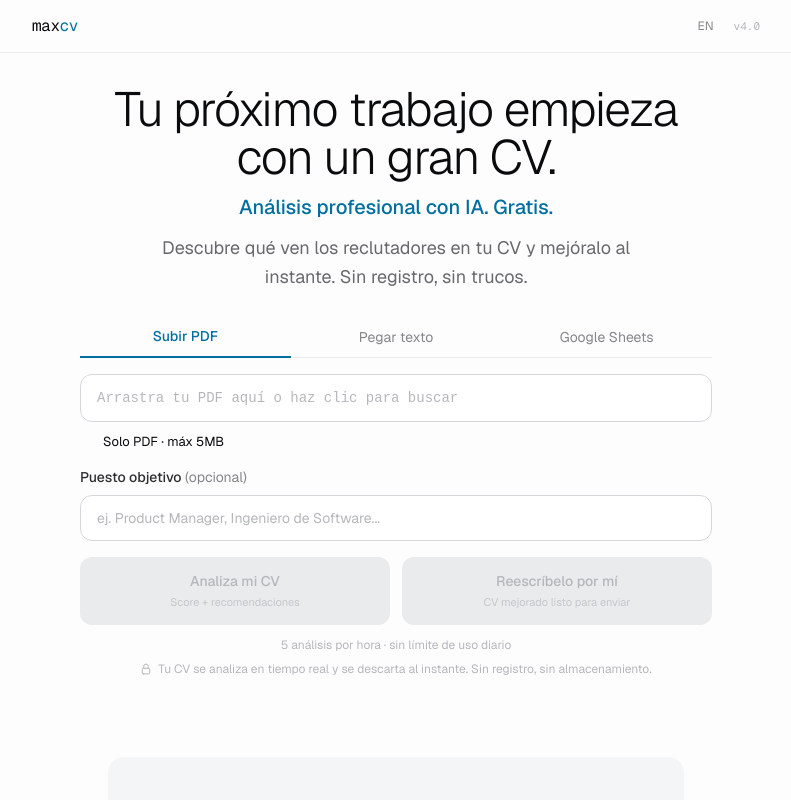
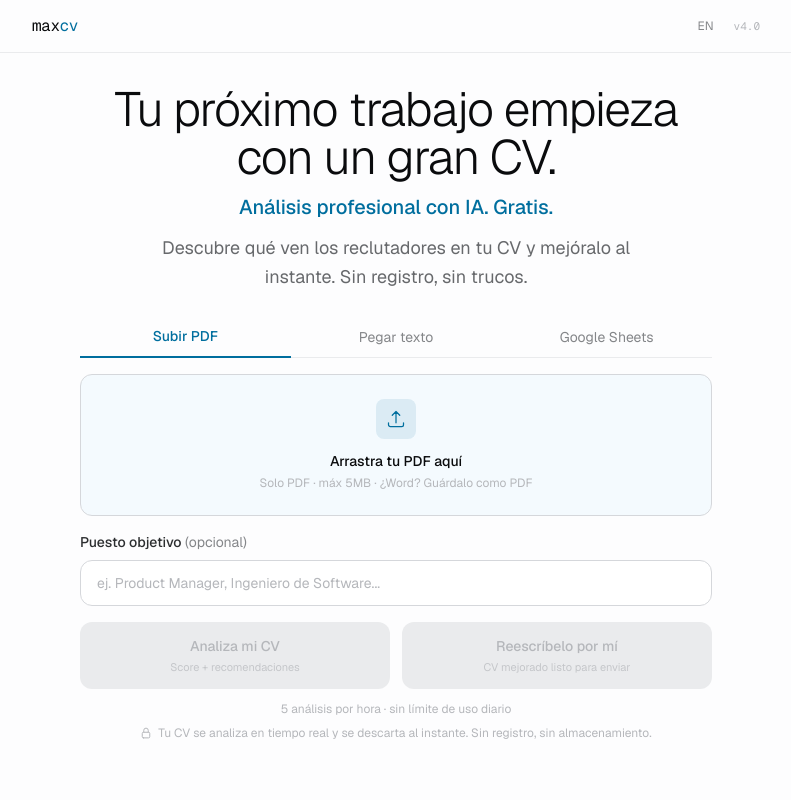
Before and after one commit to pixan-ai/maxcv, a Next.js app: page / in a window 1280 px wide. Shown: the top 800 px of the page, without its empty margins (244-1035 px from the left). Built offline with nearby package versions, Linux system fonts and the light colour scheme.

Commit message:
revert: CVInput a versión del 31 de marzo

```diff
--- a/src/components/CVInput.tsx
+++ b/src/components/CVInput.tsx
@@ -16,417 +16,168 @@ interface CVInputProps {
 const MAX_FILE_SIZE = 5 * 1024 * 1024;
 
 const T = {
-  en: {
-    tabText: "Paste text", tabFile: "Upload PDF", tabSheets: "Google Sheets",
-    labelCv: "Your resume", placeholderCv: "Paste your resume text here...", chars: "chars",
-    labelRole: "Target role", optional: "optional",
-    placeholderRole: "e.g. Product Manager, Software Engineer...",
-    uploadIdle: "Drop your PDF here or click to browse",
-    uploadMeta: "PDF only · max 5MB",
-    uploading: "Uploading file...",
-    analyzing: "Analyzing with AI...",
-    parseError: "Could not read the file. Try pasting your resume instead.",
-    uploadSuccess: "File loaded", changeFile: "Change",
-    clearText: "Clear",
-    sheetsLabel: "Google Sheets link",
-    sheetsPlaceholder: "https://docs.google.com/spreadsheets/d/...",
-    sheetsHint: 'The sheet must be shared as "Anyone with the link"',
-    sheetsButton: "Import", sheetsLoading: "Importing...",
-    sheetsError: "Could not access Google Sheet.",
-    fileTooLarge: "File is too large. Maximum 5MB.",
-    fileWrongType: "Only PDF files accepted.",
-    privacy: "Your CV is processed in real-time and never stored.",
-    hintTime: "This may take up to 60 seconds. Keep this page open.",
-  },
-  es: {
-    tabText: "Pegar texto", tabFile: "Subir PDF", tabSheets: "Google Sheets",
-    labelCv: "Tu currículum", placeholderCv: "Pega el texto de tu currículum aquí...", chars: "caracteres",
-    labelRole: "Puesto objetivo", optional: "opcional",
-    placeholderRole: "ej. Product Manager, Ingeniero de Software...",
-    uploadIdle: "Arrastra tu PDF aquí o haz clic para buscar",
-    uploadMeta: "Solo PDF · máx 5MB",
-    uploading: "Subiendo archivo...",
-    analyzing: "Analizando con IA...",
-    parseError: "No se pudo leer el archivo. Intenta pegando tu CV.",
-    uploadSuccess: "Archivo cargado", changeFile: "Cambiar",
-    clearText: "Limpiar",
-    sheetsLabel: "Enlace de Google Sheets",
-    sheetsPlaceholder: "https://docs.google.com/spreadsheets/d/...",
-    sheetsHint: 'Debe estar compartido como "Cualquier persona con el enlace"',
-    sheetsButton: "Importar", sheetsLoading: "Importando...",
-    sheetsError: "No se pudo acceder al Google Sheet.",
-    fileTooLarge: "Archivo muy grande. Máximo 5MB.",
-    fileWrongType: "Solo se aceptan archivos PDF.",
-    privacy: "Tu CV se procesa en tiempo real y nunca se almacena.",
-    hintTime: "Este proceso puede tardar hasta 60 segundos. No cierres la página.",
-  },
+  en: { tabText: "Paste text", tabFile: "Upload PDF", tabSheets: "Google Sheets", labelCv: "Your resume", placeholderCv: "Paste your resume text here...", chars: "chars", labelRole: "Target role", optional: "optional", placeholderRole: "e.g. Product Manager, Software Engineer...", uploadTitle: "Drop your PDF here", uploadMeta: "PDF only \u00b7 max 5MB \u00b7 Word? Save as PDF first", parsing: "Reading your file...", parseError: "Could not read the file. Try pasting your resume instead.", uploadSuccess: "File loaded", changeFile: "Change", clearText: "Clear", sheetsLabel: "Google Sheets link", sheetsPlaceholder: "https://docs.google.com/spreadsheets/d/...", sheetsHint: "The sheet must be shared as \"Anyone with the link\"", sheetsButton: "Import", sheetsLoading: "Importing...", sheetsError: "Could not access Google Sheet.", fileTooLarge: "File is too large. Maximum 5MB.", fileWrongType: "Only PDF files accepted.", privacy: "Your CV is processed in real-time and never stored." },
+  es: { tabText: "Pegar texto", tabFile: "Subir PDF", tabSheets: "Google Sheets", labelCv: "Tu curr\u00edculum", placeholderCv: "Pega el texto de tu curr\u00edculum aqu\u00ed...", chars: "caracteres", labelRole: "Puesto objetivo", optional: "opcional", placeholderRole: "ej. Product Manager, Ingeniero de Software...", uploadTitle: "Arrastra tu PDF aqu\u00ed", uploadMeta: "Solo PDF \u00b7 m\u00e1x 5MB \u00b7 \u00bfWord? Gu\u00e1rdalo como PDF", parsing: "Leyendo tu archivo...", parseError: "No se pudo leer el archivo. Intenta pegando tu CV.", uploadSuccess: "Archivo cargado", changeFile: "Cambiar", clearText: "Limpiar", sheetsLabel: "Enlace de Google Sheets", sheetsPlaceholder: "https://docs.google.com/spreadsheets/d/...", sheetsHint: "Debe estar compartido como \"Cualquier persona con el enlace\"", sheetsButton: "Importar", sheetsLoading: "Importando...", sheetsError: "No se pudo acceder al Google Sheet.", fileTooLarge: "Archivo muy grande. M\u00e1ximo 5MB.", fileWrongType: "Solo se aceptan archivos PDF.", privacy: "Tu CV se procesa en tiempo real y nunca se almacena." },
 };
 
-type UploadPhase = "idle" | "uploading" | "analyzing" | "done";
-
-export default function CVInput({
-  cvText, setCvText, targetRole, setTargetRole,
-  onSubmit, loading, error, setError,
-  isEs, submitLabel, loadingLabel, hideSubmit,
-}: CVInputProps) {
+export default function CVInput({ cvText, setCvText, targetRole, setTargetRole, onSubmit, loading, error, setError, isEs, submitLabel, loadingLabel, hideSubmit }: CVInputProps) {
   const t = isEs ? T.es : T.en;
   const [inputMode, setInputMode] = useState<InputMode>("file");
-  const [phase, setPhase] = useState<UploadPhase>("idle");
+  const [uploading, setUploading] = useState(false);
   const [fileName, setFileName] = useState("");
+  const [fileLoaded, setFileLoaded] = useState(false);
   const [dragOver, setDragOver] = useState(false);
   const [sheetsUrl, setSheetsUrl] = useState("");
   const [sheetsLoading, setSheetsLoading] = useState(false);
   const fileRef = useRef<HTMLInputElement>(null);
   const isReady = !loading && cvText.trim().length >= 50;
 
-  const isProcessing = phase === "uploading" || phase === "analyzing";
-  const isDone = phase === "done";
-
-  const progress = phase === "uploading" ? 40 : phase === "analyzing" ? 80 : phase === "done" ? 100 : 0;
-  const statusText = phase === "uploading" ? t.uploading : phase === "analyzing" ? t.analyzing : "";
-
-  const validateFile = useCallback(
-    (file: File): string | null => {
+  const validateFile = useCallback((file: File): string | null => {
     if (file.size > MAX_FILE_SIZE) return t.fileTooLarge;
     if (!file.name.toLowerCase().endsWith(".pdf")) return t.fileWrongType;
     return null;
-    },
-    [t]
-  );
+  }, [t]);
 
-  const handleFileUpload = useCallback(
-    async (file: File) => {
+  const handleFileUpload = useCallback(async (file: File) => {
     const err = validateFile(file);
     if (err) { setError(err); return; }
-
-      setError(null);
-      setFileName(file.name);
-      setPhase("uploading");
-
+    setUploading(true); setError(null); setFileName(file.name); setFileLoaded(false);
     try {
-        const form = new FormData();
-        form.append("file", file);
-        setPhase("analyzing");
+      const form = new FormData(); form.append("file", file);
       const res = await fetch("/api/parse", { method: "POST", body: form });
       const data = await res.json();
-        if (!res.ok) {
-          setError(data.error || t.parseError);
-          setFileName("");
-          setPhase("idle");
-          return;
-        }
-        setCvText(data.text);
-        setPhase("done");
-      } catch {
-        setError(t.parseError);
-        setFileName("");
-        setPhase("idle");
-      }
-    },
-    [validateFile, setError, setCvText, t]
-  );
+      if (!res.ok) { setError(data.error || t.parseError); setFileName(""); return; }
+      setCvText(data.text); setFileLoaded(true);
+    } catch { setError(t.parseError); setFileName(""); }
+    finally { setUploading(false); }
+  }, [validateFile, setError, setCvText, t]);
 
-  const handleDrop = useCallback(
-    (e: React.DragEvent) => {
-      e.preventDefault();
-      setDragOver(false);
-      const file = e.dataTransfer.files[0];
-      if (file) handleFileUpload(file);
-    },
-    [handleFileUpload]
-  );
+  const handleDrop = useCallback((e: React.DragEvent) => {
+    e.preventDefault(); setDragOver(false);
+    const file = e.dataTransfer.files[0]; if (file) handleFileUpload(file);
+  }, [handleFileUpload]);
 
   const handleSheetsImport = useCallback(async () => {
     if (!sheetsUrl.trim()) return;
-    setSheetsLoading(true);
-    setError(null);
+    setSheetsLoading(true); setError(null);
     try {
-      const form = new FormData();
-      form.append("sheetsUrl", sheetsUrl);
+      const form = new FormData(); form.append("sheetsUrl", sheetsUrl);
       const res = await fetch("/api/parse", { method: "POST", body: form });
       const data = await res.json();
       if (!res.ok) { setError(data.error || t.sheetsError); return; }
-      setCvText(data.text);
-      setSheetsUrl("");
-      setInputMode("text");
-    } catch {
-      setError(t.sheetsError);
-    } finally {
-      setSheetsLoading(false);
-    }
+      setCvText(data.text); setSheetsUrl(""); setInputMode("text");
+    } catch { setError(t.sheetsError); }
+    finally { setSheetsLoading(false); }
   }, [sheetsUrl, setError, setCvText, t]);
 
-  const resetFile = () => {
-    setFileName("");
-    setPhase("idle");
-    setCvText("");
-    if (fileRef.current) fileRef.current.value = "";
-  };
+  const resetFile = () => { setFileName(""); setFileLoaded(false); setCvText(""); if (fileRef.current) fileRef.current.value = ""; };
 
   const tabs: { mode: InputMode; label: string }[] = [
-    { mode: "file", label: t.tabFile },
-    { mode: "text", label: t.tabText },
-    { mode: "sheets", label: t.tabSheets },
+    { mode: "file", label: t.tabFile }, { mode: "text", label: t.tabText }, { mode: "sheets", label: t.tabSheets },
   ];
 
   return (
     <div className="space-y-4">
-      {/* Tabs */}
       <div className="flex border-b border-ink-100">
         {tabs.map(({ mode, label }) => (
-          <button
-            key={mode}
-            type="button"
-            onClick={() => setInputMode(mode)}
-            className={`flex-1 px-3 py-2.5 text-sm transition cursor-pointer -mb-px ${
-              inputMode === mode
-                ? "text-accent border-b-2 border-accent font-medium"
-                : "text-ink-400 hover:text-ink-700"
-            }`}
-          >
+          <button key={mode} type="button" onClick={() => setInputMode(mode)}
+            className={`flex-1 px-3 py-2.5 text-sm transition cursor-pointer -mb-px ${inputMode === mode ? "text-accent border-b-2 border-accent font-medium" : "text-ink-400 hover:text-ink-700"}`}>
             {label}
           </button>
         ))}
       </div>
 
-      {/* File upload tab */}
       {inputMode === "file" && (
-        <div className="space-y-2.5">
-          <div
-            onDragOver={(e) => { e.preventDefault(); setDragOver(true); }}
-            onDragLeave={() => setDragOver(false)}
-            onDrop={handleDrop}
-            onClick={() => !isProcessing && !isDone && fileRef.current?.click()}
-            className="relative"
-          >
-            <input
-              ref={fileRef}
-              type="file"
-              accept=".pdf"
-              className="hidden"
-              onChange={(e) => { const f = e.target.files?.[0]; if (f) handleFileUpload(f); }}
-            />
-
-            {/* Box — same border/radius as all other inputs in the form */}
-            <div
-              className={`flex items-center px-4 h-12 w-full rounded-xl border bg-white transition-all ${
-                isProcessing
-                  ? "border-transparent"
-                  : dragOver
-                  ? "border-accent/60"
-                  : isDone
-                  ? "border-positive/60"
-                  : "border-ink-200 hover:border-ink-300 cursor-pointer"
-              }`}
-            >
-              {isDone ? (
-                <>
-                  <span className="flex-1 text-sm truncate text-ink-800" style={{ fontFamily: "var(--font-geist-mono, monospace)" }}>
-                    {fileName}
-                  </span>
-                  <div
-                    className="ml-3 flex-shrink-0 flex items-center justify-center rounded-full"
-                    style={{ width: 18, height: 18, background: "oklch(0.55 0.15 155)" }}
-                  >
-                    <svg width="10" height="10" viewBox="0 0 10 10" fill="none">
-                      <path d="M2 5L4.5 7.5L8 3" stroke="white" strokeWidth="1.5" strokeLinecap="round" strokeLinejoin="round" />
-                    </svg>
+        <div>
+          {fileLoaded && fileName ? (
+            <div className="flex items-center gap-3 bg-accent-ghost border border-accent/15 rounded-lg px-5 py-4">
+              <div className="w-8 h-8 rounded-md bg-accent/10 flex items-center justify-center">
+                <svg className="w-4 h-4 text-accent" fill="none" viewBox="0 0 24 24" stroke="currentColor" strokeWidth={2}><path strokeLinecap="round" strokeLinejoin="round" d="M4.5 12.75l6 6 9-13.5" /></svg>
               </div>
-                </>
-              ) : isProcessing ? (
-                <span className="text-sm text-ink-400" style={{ fontFamily: "var(--font-geist-mono, monospace)" }}>
-                  {statusText}
-                </span>
-              ) : (
-                <span className="text-sm text-ink-300" style={{ fontFamily: "var(--font-geist-mono, monospace)" }}>
-                  {t.uploadIdle}
-                </span>
-              )}
+              <div className="flex-1 min-w-0">
+                <p className="text-sm font-medium text-ink-900">{t.uploadSuccess}</p>
+                <p className="text-xs text-ink-500 truncate">{fileName}</p>
               </div>
-
-            {/* Animated border while processing */}
-            {isProcessing && (
-              <div
-                className="pointer-events-none absolute inset-0 rounded-xl"
-                style={{
-                  border: "1.5px solid oklch(0.55 0.2 260)",
-                  animation: "cv-border-pulse 1.8s ease-in-out infinite",
-                }}
-              />
-            )}
-
-            {/* Progress bar — bottom edge */}
-            {isProcessing && (
-              <div className="absolute bottom-0 left-0 right-0 overflow-hidden" style={{ height: 2, borderRadius: "0 0 12px 12px" }}>
-                <div
-                  style={{
-                    height: "100%",
-                    width: `${progress}%`,
-                    background: "oklch(0.55 0.2 260)",
-                    transition: "width 0.8s ease",
-                  }}
-                />
-              </div>
-            )}
-          </div>
-
-          {/* Hint / success */}
-          {isDone ? (
-            <div
-              className="flex items-center gap-2.5 px-3.5 py-2 rounded-lg"
-              style={{ background: "oklch(0.97 0.02 155)", border: "0.5px solid oklch(0.88 0.06 155)" }}
-            >
-              <div className="flex-shrink-0 rounded-full" style={{ width: 5, height: 5, background: "oklch(0.55 0.15 155)" }} />
-              <span className="text-[13px] flex-1 truncate" style={{ fontFamily: "var(--font-geist-mono, monospace)", color: "oklch(0.38 0.1 155)" }}>
-                {t.uploadSuccess}
-              </span>
-              <button type="button" onClick={resetFile} className="text-xs transition cursor-pointer" style={{ color: "oklch(0.5 0.08 155)" }}>
-                {t.changeFile}
-              </button>
+              <button type="button" onClick={resetFile} className="text-xs text-ink-500 hover:text-ink-900 font-medium transition cursor-pointer">{t.changeFile}</button>
             </div>
           ) : (
-            <div className="flex items-start gap-2">
-              <div
-                className="flex-shrink-0 flex items-center justify-center rounded-full mt-0.5"
-                style={{ width: 15, height: 15, border: "1px solid var(--ink-200)" }}
-              >
-                <div className="rounded-full" style={{ width: 4, height: 4, background: "var(--ink-300)" }} />
+            <div onDragOver={(e) => { e.preventDefault(); setDragOver(true); }} onDragLeave={() => setDragOver(false)} onDrop={handleDrop}
+              onClick={() => !uploading && fileRef.current?.click()}
+              className={`border rounded-xl py-6 px-6 text-center cursor-pointer transition-all ${dragOver ? "border-accent bg-accent-ghost scale-[1.01]" : "border-ink-200 bg-accent-ghost/50 hover:border-accent/30 hover:bg-accent-ghost"}`}>
+              <input ref={fileRef} type="file" accept=".pdf" className="hidden" onChange={(e) => { const f = e.target.files?.[0]; if (f) handleFileUpload(f); }} />
+              {uploading ? (
+                <div className="flex flex-col items-center gap-2">
+                  <div className="w-8 h-8 rounded-full border-2 border-accent border-t-transparent animate-spin" />
+                  <p className="text-sm text-ink-500">{t.parsing}</p>
                 </div>
-              <p className="text-[13px]" style={{ color: "var(--ink-400)", lineHeight: 1.5 }}>
-                {isProcessing ? t.hintTime : t.uploadMeta}
-              </p>
+              ) : (
+                <>
+                  <div className="w-10 h-10 rounded-lg bg-accent/10 flex items-center justify-center mx-auto mb-3">
+                    <svg className="w-5 h-5 text-accent" fill="none" viewBox="0 0 24 24" stroke="currentColor" strokeWidth={1.5}><path strokeLinecap="round" strokeLinejoin="round" d="M3 16.5v2.25A2.25 2.25 0 005.25 21h13.5A2.25 2.25 0 0021 18.75V16.5m-13.5-9L12 3m0 0l4.5 4.5M12 3v13.5" /></svg>
+                  </div>
+                  <p className="text-sm font-medium text-ink-900">{t.uploadTitle}</p>
+                  <p className="text-xs text-ink-300 mt-1">{t.uploadMeta}</p>
+                </>
+              )}
             </div>
           )}
         </div>
       )}
 
-      {/* Text tab */}
       {inputMode === "text" && (
         <div>
           <div className="flex items-center justify-between mb-2">
             <label htmlFor="cv-input" className="text-sm font-medium text-ink-700">{t.labelCv}</label>
-            {cvText.length > 0 && (
-              <button
-                type="button"
-                onClick={() => { setCvText(""); setFileName(""); setPhase("idle"); }}
-                className="text-xs text-ink-400 hover:text-ink-700 transition cursor-pointer"
-              >
-                {t.clearText}
-              </button>
-            )}
+            {cvText.length > 0 && <button type="button" onClick={() => { setCvText(""); setFileName(""); setFileLoaded(false); }} className="text-xs text-ink-400 hover:text-ink-700 transition cursor-pointer">{t.clearText}</button>}
           </div>
-          <textarea
-            id="cv-input"
-            rows={12}
-            value={cvText}
-            onChange={(e) => setCvText(e.target.value)}
-            placeholder={t.placeholderCv}
-            required
-            className="w-full rounded-xl border border-ink-200 bg-white px-4 py-3.5 text-sm text-ink-900 leading-relaxed focus:outline-none focus:ring-2 focus:ring-accent/20 focus:border-accent resize-y transition placeholder:text-ink-300"
-          />
-          {cvText.length > 0 && (
-            <p className="text-xs text-ink-400 mt-1.5">
-              {cvText.length.toLocaleString()} {t.chars}{fileName ? ` — ${fileName}` : ""}
-            </p>
-          )}
+          <textarea id="cv-input" rows={12} value={cvText} onChange={(e) => setCvText(e.target.value)} placeholder={t.placeholderCv} required
+            className="w-full rounded-xl border border-ink-200 bg-white px-4 py-3.5 text-sm text-ink-900 leading-relaxed focus:outline-none focus:ring-2 focus:ring-accent/20 focus:border-accent resize-y transition placeholder:text-ink-300" />
+          {cvText.length > 0 && <p className="text-xs text-ink-400 mt-1.5">{cvText.length.toLocaleString()} {t.chars}{fileName ? ` \u2014 ${fileName}` : ""}</p>}
         </div>
       )}
 
-      {/* Sheets tab */}
       {inputMode === "sheets" && (
         <div className="space-y-3">
           <div>
             <label htmlFor="sheets-url" className="text-sm font-medium text-ink-700 mb-2 block">{t.sheetsLabel}</label>
-            <input
-              id="sheets-url"
-              type="url"
-              value={sheetsUrl}
-              onChange={(e) => setSheetsUrl(e.target.value)}
-              placeholder={t.sheetsPlaceholder}
-              className="w-full rounded-xl border border-ink-200 bg-white px-4 py-3 text-sm text-ink-900 focus:outline-none focus:ring-2 focus:ring-accent/20 focus:border-accent transition placeholder:text-ink-300"
-            />
+            <input id="sheets-url" type="url" value={sheetsUrl} onChange={(e) => setSheetsUrl(e.target.value)} placeholder={t.sheetsPlaceholder}
+              className="w-full rounded-xl border border-ink-200 bg-white px-4 py-3 text-sm text-ink-900 focus:outline-none focus:ring-2 focus:ring-accent/20 focus:border-accent transition placeholder:text-ink-300" />
             <p className="text-xs text-ink-400 mt-1.5">{t.sheetsHint}</p>
           </div>
-          <button
-            type="button"
-            onClick={handleSheetsImport}
-            disabled={sheetsLoading || !sheetsUrl.trim()}
-            className={`w-full font-medium py-3 px-6 rounded-xl transition-colors cursor-pointer ${
-              sheetsLoading || !sheetsUrl.trim()
-                ? "bg-ink-100 text-ink-300 cursor-not-allowed"
-                : "bg-accent text-white hover:bg-accent-dim"
-            }`}
-          >
+          <button type="button" onClick={handleSheetsImport} disabled={sheetsLoading || !sheetsUrl.trim()}
+            className={`w-full font-medium py-3 px-6 rounded-xl transition-colors cursor-pointer ${sheetsLoading || !sheetsUrl.trim() ? "bg-ink-100 text-ink-300 cursor-not-allowed" : "bg-accent text-white hover:bg-accent-dim"}`}>
             {sheetsLoading ? <Spinner label={t.sheetsLoading} /> : t.sheetsButton}
           </button>
         </div>
       )}
 
-      {/* Target role */}
       <div>
         <label htmlFor="target-role" className="text-sm font-medium text-ink-700 mb-2 block">
           {t.labelRole} <span className="text-ink-400 font-normal">({t.optional})</span>
         </label>
-        <input
-          id="target-role"
-          type="text"
-          value={targetRole}
-          onChange={(e) => setTargetRole(e.target.value)}
-          placeholder={t.placeholderRole}
-          className="w-full rounded-xl border border-ink-200 bg-white px-4 py-3 text-sm text-ink-900 focus:outline-none focus:ring-2 focus:ring-accent/20 focus:border-accent transition placeholder:text-ink-300"
-        />
+        <input id="target-role" type="text" value={targetRole} onChange={(e) => setTargetRole(e.target.value)} placeholder={t.placeholderRole}
+          className="w-full rounded-xl border border-ink-200 bg-white px-4 py-3 text-sm text-ink-900 focus:outline-none focus:ring-2 focus:ring-accent/20 focus:border-accent transition placeholder:text-ink-300" />
       </div>
 
-      {/* Error */}
-      {error && (
-        <div className="bg-warning-ghost border border-warning/20 text-ink-700 text-sm px-4 py-3 rounded-xl">
-          {error}
-        </div>
-      )}
+      {error && <div className="bg-warning-ghost border border-warning/20 text-ink-700 text-sm px-4 py-3 rounded-xl">{error}</div>}
 
-      {/* Submit */}
       {!hideSubmit && (
         <>
-          <button
-            type="button"
-            onClick={onSubmit}
-            disabled={!isReady}
-            className={`w-full font-medium py-3.5 px-6 rounded-xl transition-colors text-sm ${
-              isReady
-                ? "bg-accent text-white hover:bg-accent-dim cursor-pointer"
-                : "bg-ink-100 text-ink-300 cursor-not-allowed"
-            }`}
-          >
+          <button type="button" onClick={onSubmit} disabled={!isReady}
+            className={`w-full font-medium py-3.5 px-6 rounded-xl transition-colors text-sm ${isReady ? "bg-accent text-white hover:bg-accent-dim cursor-pointer" : "bg-ink-100 text-ink-300 cursor-not-allowed"}`}>
             {loading ? <Spinner label={loadingLabel} /> : submitLabel}
           </button>
 
           <p className="text-center text-xs text-ink-300 flex items-center justify-center gap-1.5">
-            <svg className="w-3 h-3" fill="none" viewBox="0 0 24 24" stroke="currentColor" strokeWidth={2}>
-              <path strokeLinecap="round" strokeLinejoin="round" d="M16.5 10.5V6.75a4.5 4.5 0 10-9 0v3.75m-.75 11.25h10.5a2.25 2.25 0 002.25-2.25v-6.75a2.25 2.25 0 00-2.25-2.25H6.75a2.25 2.25 0 00-2.25 2.25v6.75a2.25 2.25 0 002.25 2.25z" />
-            </svg>
+            <svg className="w-3 h-3" fill="none" viewBox="0 0 24 24" stroke="currentColor" strokeWidth={2}><path strokeLinecap="round" strokeLinejoin="round" d="M16.5 10.5V6.75a4.5 4.5 0 10-9 0v3.75m-.75 11.25h10.5a2.25 2.25 0 002.25-2.25v-6.75a2.25 2.25 0 00-2.25-2.25H6.75a2.25 2.25 0 00-2.25 2.25v6.75a2.25 2.25 0 002.25 2.25z" /></svg>
             {t.privacy}
           </p>
         </>
       )}
-
-      <style>{`
-        @keyframes cv-border-pulse {
-          0%, 100% { opacity: 1; border-color: oklch(0.55 0.2 260); }
-          50%       { opacity: 0.45; border-color: oklch(0.68 0.14 260); }
-        }
-      `}</style>
     </div>
   );
 }
 
 function Spinner({ label }: { label: string }) {
-  return (
-    <span className="flex items-center justify-center gap-2">
-      <svg className="animate-spin h-4 w-4" viewBox="0 0 24 24" fill="none">
-        <circle className="opacity-25" cx="12" cy="12" r="10" stroke="currentColor" strokeWidth="4" />
-        <path className="opacity-75" fill="currentColor" d="M4 12a8 8 0 018-8V0C5.373 0 0 5.373 0 12h4z" />
-      </svg>
-      {label}
-    </span>
-  );
+  return <span className="flex items-center justify-center gap-2"><svg className="animate-spin h-4 w-4" viewBox="0 0 24 24" fill="none"><circle className="opacity-25" cx="12" cy="12" r="10" stroke="currentColor" strokeWidth="4" /><path className="opacity-75" fill="currentColor" d="M4 12a8 8 0 018-8V0C5.373 0 0 5.373 0 12h4z" /></svg>{label}</span>;
 }
```
Lines whose indentation alone changed are shown as unchanged.
